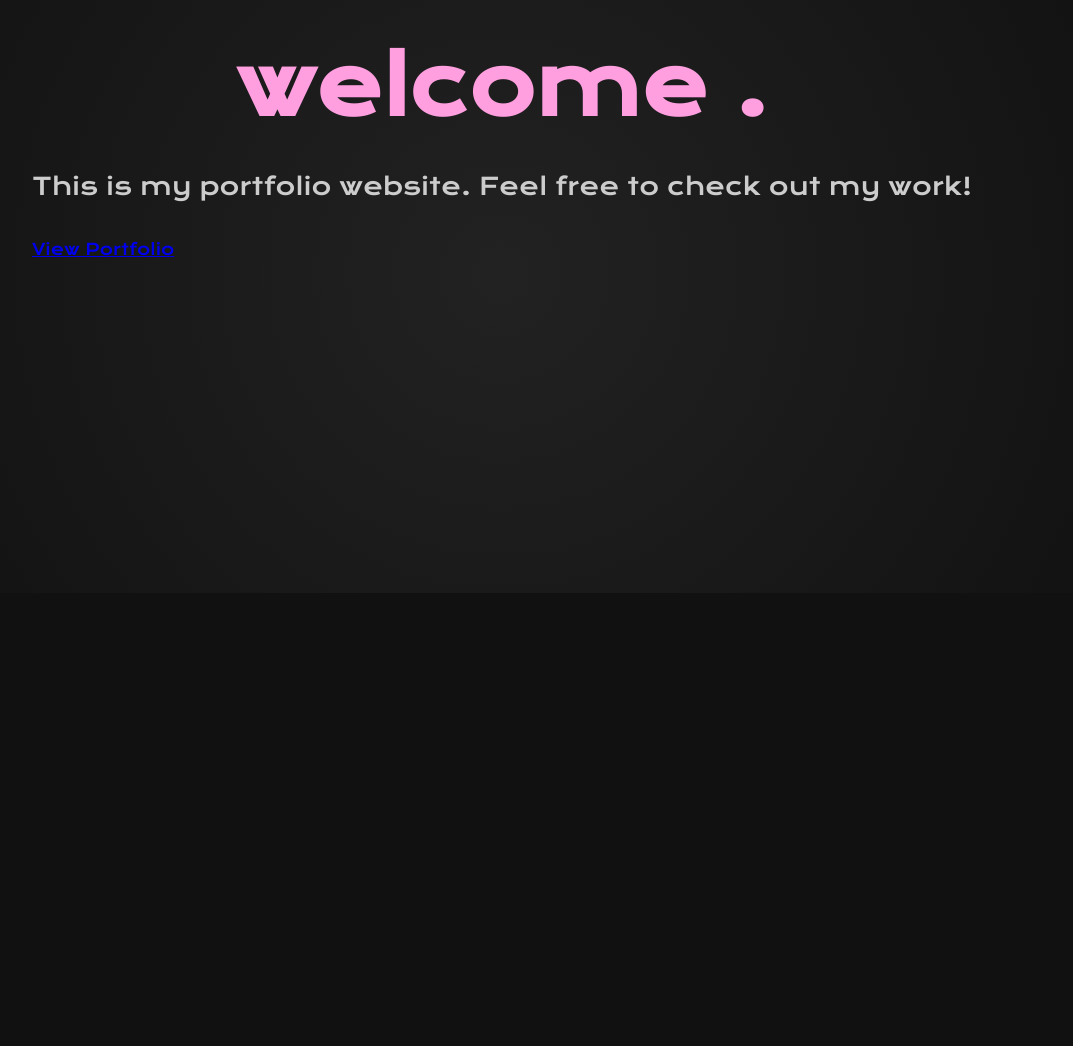
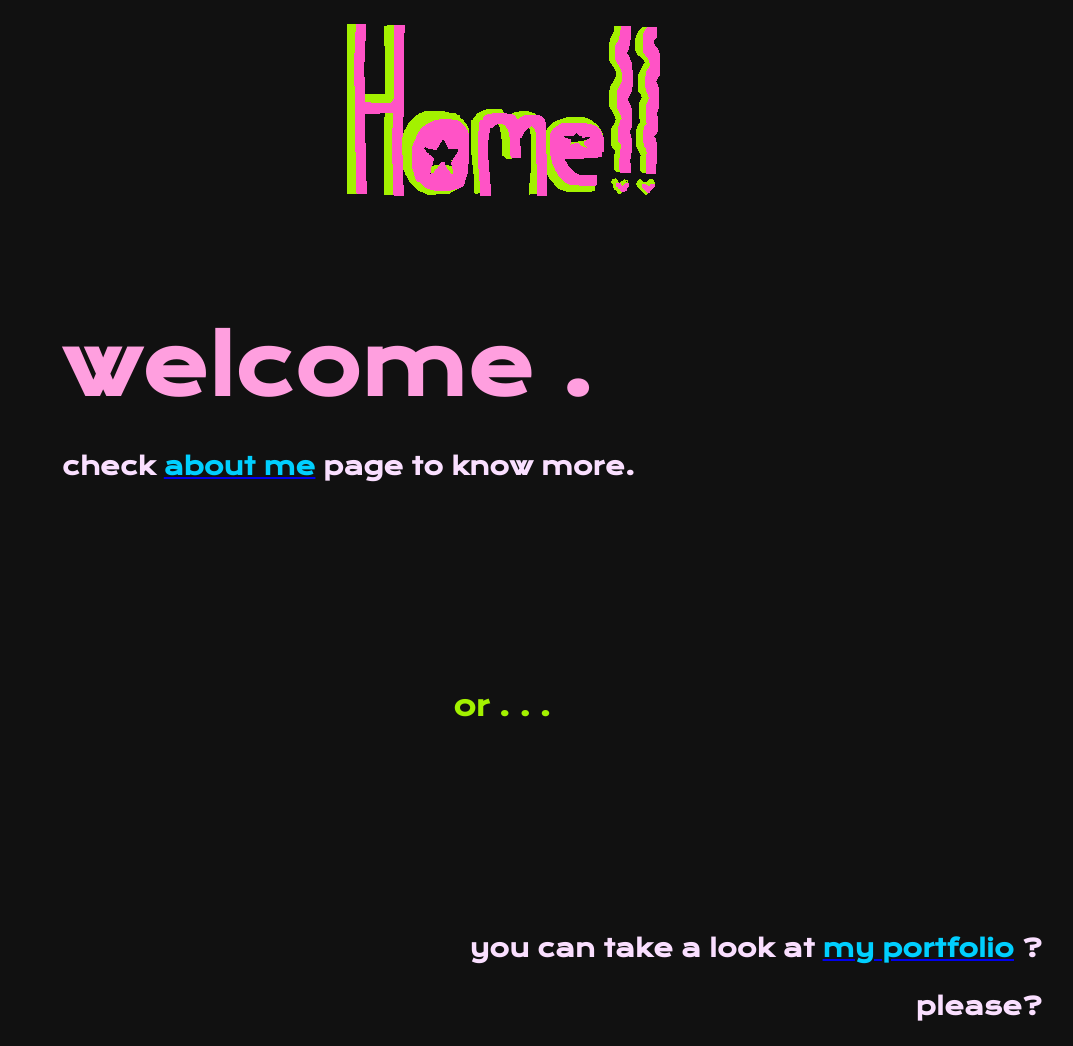
Before and after one commit to theazd/web-design-task2, a plain HTML site: page portfolio/index.html in a window 1280 px wide. Shown: the part 117-1163 px from the top of the page, without its empty margins (138-1211 px from the left). Before the commit the page ends 800 px from the top, so only its background shows below. Drawn offline with nearby package versions, Linux system fonts and the light colour scheme.

Commit message:
almost done

```diff
--- a/portfolio/index.html
+++ b/portfolio/index.html
@@ -34,13 +34,25 @@
                         </div>
                     </nav>
 
+
+
+
+
+
                     <main class="home">
                         <section class="intro">
 
-                            <h2>welcome .</h2>
-                            <p>This is my portfolio website. Feel free to check out my work!</p>
-                            <a href="portfolio.html" class="btn">View Portfolio</a>
+                            <img src="images/home font.png" alt="description of image">
 
+                            <h1>welcome .</h1>
+
+                            <h2> check <a href="aboutme.html"><span class="highlight">about me</span></a> page to know more.</h2>
+
+                            <h3> or . . . </h3>
+
+                            <h4> you can take a look at <a href="portfolio.html"><span class="highlight">my portfolio</span></a> ?</h4>
+
+                            <h4> please?</h4>
                         </section>
                     </main>
 
--- a/portfolio/style.css
+++ b/portfolio/style.css
@@ -64,20 +64,9 @@ nav {
     background-color:#00CFFF;
 }
 
-/* Home Page Styling */
-.home {
-    display: flex;
-    justify-content: center;
-    height: 80vh;
-    padding: 70px;
-    background: radial-gradient(circle at center, #222 0%, #111 100%);
-}
+/*  Page Styling */
 
-.intro h2 {
-    font-size: 500%;
-    color: #FF9FDF;
-    margin-bottom: 1rem;
-}
+
 
 p {
     font-family: "Krona One", monospace;
@@ -88,13 +77,88 @@ p {
     text-align: center;
 }
 
-h2 {
+
+h1 {
     font-size: 500%;
     color: #FF9FDF;
     margin-bottom: 1rem;
-    text-align: center;
+    margin-left: 200px;
+    text-align: left;
     font-family: "Krona One", monospace;
 }
+
+h2 {
+    font-family: "Krona One", monospace;
+    color:#FADFFF;
+    font-size: 150%;
+    margin-bottom: 200px;
+    margin-left: 200px;
+    text-align: left;
+
+}
+
+h3 {
+
+    font-family: "Krona One", monospace;
+    color:#A3F100;
+    font-size: 170%;
+    margin-bottom: 200px;
+    text-align: center;
+
+}
+
+h4{    font-family: "Krona One", monospace;
+    color:#FADFFF;
+    font-size: 150%;
+    margin-bottom: 20px;
+    margin-right: 100px;
+    text-align: right;
+
+
+}
+
+h5 {
+    font-family: "Krona One", monospace;
+    color: #FADFFF;
+    font-size: 150%;
+    text-align: justify;
+    margin-bottom: 2rem;
+    margin-right: 200px;
+    margin-left: 100px;
+  }
+
+
+
+img {
+    display: block;
+    margin: 0 auto;
+    margin-top : 50px;
+    margin-bottom: 100px; /* Adjust the value as needed */
+  }
+
+  .image-text-block {
+    display: flex;
+    align-items: center;
+  }
+
+  .about-img {
+    margin-left: 600px;
+    margin-right: 30px;
+    display: block;
+  }
+
+
+  .highlight {
+    color: #00CFFF;
+    text-decoration: none; /* optional: remove underline */
+  }
+
+  .highlight:hover {
+    color: #A3F100; /* optional: hover effect */
+  }
+
+
+
 
 
 /********************* GALLERY *********************/
```
Also changed, not shown: portfolio/aboutme.html (+14 -1 lines), portfolio/contact.html (+3 -2 lines), portfolio/portfolio.html (+2 -1 lines), portfolio/images/about me font.png (added), portfolio/images/contact font.png (added), portfolio/images/home font.png (added), portfolio/images/meetmeartist.png (added), portfolio/images/portfolio font.png (added).
